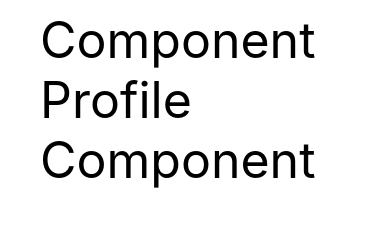
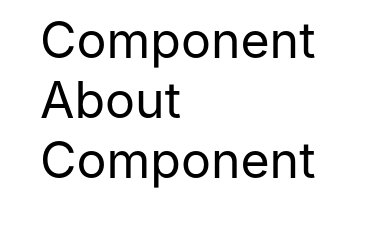
Before and after one commit to zachariah11jerobert/tutorial-codestepbystep, a React Native app: screen / in a window 390 px wide. Shown: the part 139-366 px from the top of the page. Built offline with nearby package versions, Linux system fonts and the light colour scheme.

Commit message:
2.2 default in component

```diff
--- a/App.js
+++ b/App.js
@@ -1,13 +1,13 @@
 import React from 'react';
 import {View, Text} from 'react-native';
-import Profile from './components/Profile';
+import Profile , {About} from './components/Profile';
 
 const App = () => {
   return (
     <View style={{flex: 1, margin: 40}}>
       <Text style={{fontSize: 40}}>Components</Text>
       <Profile />
-      <Profile />
+      <About />
     </View>
   );
 };
--- a/components/Profile.js
+++ b/components/Profile.js
@@ -9,4 +9,12 @@ const Profile=()=>{
     )
 }
 
+export const About=()=>{
+    return(
+        <View>
+            <Text style={{fontSize:50}}>About Component</Text>
+        </View>
+    )
+}
+
 export default Profile;
```
